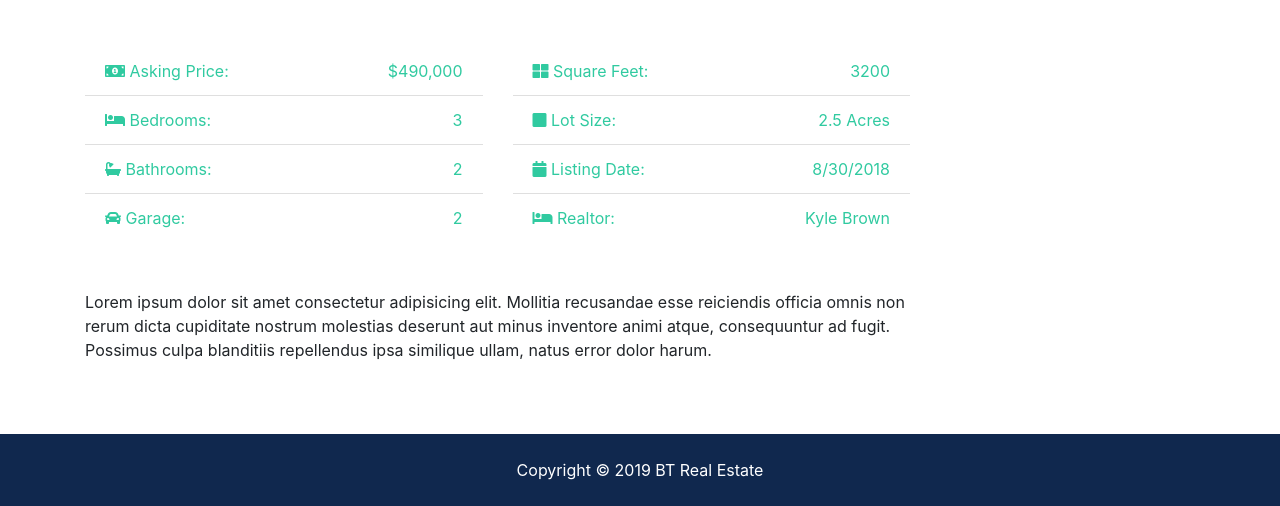
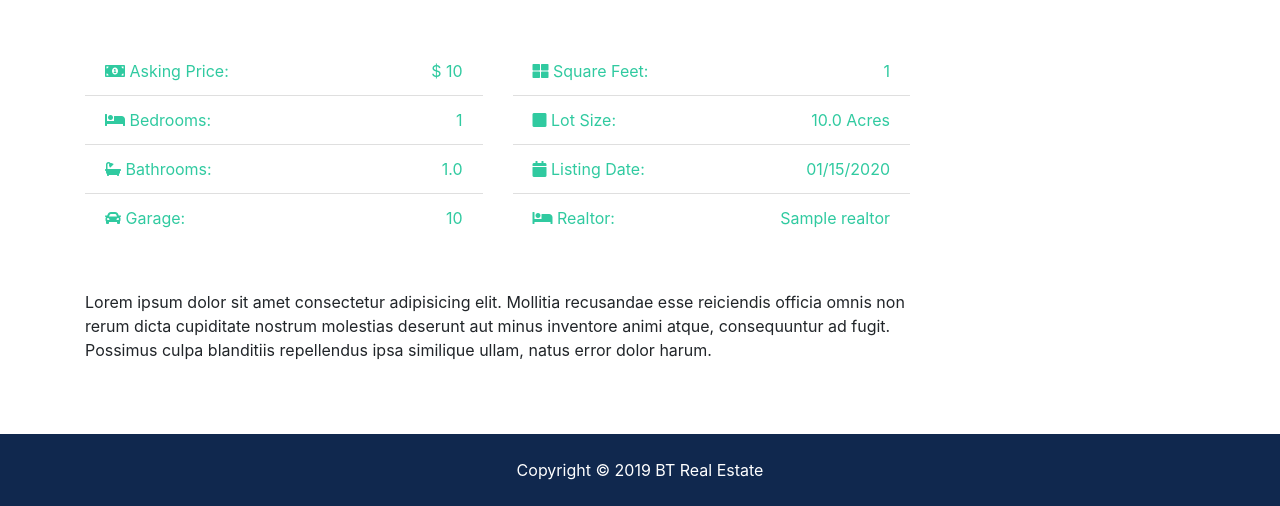
Before and after one commit to jeremy-ebinum/btre_project, a Django app: page /listings/1 in a window 1280 px wide. Shown: the part 1231-1737 px from the top of the page. Run offline with Django 3.2, Linux system fonts and the light colour scheme; tables that the repository leaves empty hold one stand-in row (values such as "Sample post"); grey boxes marked "Sample" are stand-in pictures; some libraries are stand-ins or nearby versions.

Commit message:
Single listing page functional.

```diff
--- a/listings/views.py
+++ b/listings/views.py
@@ -1,5 +1,5 @@
 from django.core.paginator import Paginator
-from django.shortcuts import render
+from django.shortcuts import render, get_object_or_404
 from .models import Listing
 
 
@@ -21,7 +21,22 @@ def index(request):
 
 
 def listing(request, listing_id):
-    return render(request, "listings/listing.html")
+    listing = get_object_or_404(Listing, id=listing_id)
+    thumbnail_fields = (
+        "photo_1",
+        "photo_2",
+        "photo_3",
+        "photo_4",
+        "photo_5",
+        "photo_6",
+    )
+    thumbnails = []
+    for field in thumbnail_fields:
+        if listing.__getattribute__(field):
+            thumbnails.append(listing.__getattribute__(field))
+
+    context = {"listing": listing, "thumbnails": thumbnails}
+    return render(request, "listings/listing.html", context)
 
 
 def search(request):
--- a/templates/listings/listing.html
+++ b/templates/listings/listing.html
@@ -1,15 +1,16 @@
 {% extends 'base.html' %}
 
 {% load static %}
+{% load humanize %}
 
 {% block content %}
 <section id="showcase-inner" class="py-5 text-white">
   <div class="container">
     <div class="row text-center">
       <div class="col-md-12">
-        <h1 class="display-4">45 Drivewood Circle</h1>
+        <h1 class="display-4">{{listing.title}}</h1>
         <p class="lead">
-          <i class="fas fa-map-marker"></i> Norwood MA, 02062</p>
+          <i class="fas fa-map-marker"></i> {{listing.city}} {{listing.state}}, {{listing.zipcode}}</p>
       </div>
     </div>
   </div>
@@ -21,12 +22,12 @@
     <nav>
       <ol class="breadcrumb">
         <li class="breadcrumb-item">
-          <a href="index.html">Home</a>
+          <a href="{% url 'index' %}">Home</a>
         </li>
         <li class="breadcrumb-item">
           <a href="{% url 'listings' %}">Listings</a>
         </li>
-        <li class="breadcrumb-item active">42 Drivewood Circle</li>
+        <li class="breadcrumb-item active">{{listing.title}}</li>
       </ol>
     </nav>
   </div>
@@ -39,39 +40,16 @@
     <div class="row">
       <div class="col-md-9">
         <!-- Home Main Image -->
-        <img src="assets/img/homes/home-1.jpg" alt="" class="img-main img-fluid mb-3">
+        <img src="{{listing.photo_main.url}}" alt="" class="img-main img-fluid mb-3">
         <!-- Thumbnails -->
         <div class="row mb-5 thumbs">
+          {% for thumbnail in thumbnails %}
           <div class="col-md-2">
-            <a href="assets/img/homes/home-inside-1.jpg" data-lightbox="home-images">
-              <img src="assets/img/homes/home-inside-1.jpg" alt="" class="img-fluid">
+            <a href="{{thumbnail.url}}" data-lightbox="home-images">
+              <img src="{{thumbnail.url}}" alt="" class="img-fluid">
             </a>
           </div>
-          <div class="col-md-2">
-            <a href="assets/img/homes/home-inside-2.jpg" data-lightbox="home-images">
-              <img src="assets/img/homes/home-inside-2.jpg" alt="" class="img-fluid">
-            </a>
-          </div>
-          <div class="col-md-2">
-            <a href="assets/img/homes/home-inside-3.jpg" data-lightbox="home-images">
-              <img src="assets/img/homes/home-inside-3.jpg" alt="" class="img-fluid">
-            </a>
-          </div>
-          <div class="col-md-2">
-            <a href="assets/img/homes/home-inside-4.jpg" data-lightbox="home-images">
-              <img src="assets/img/homes/home-inside-4.jpg" alt="" class="img-fluid">
-            </a>
-          </div>
-          <div class="col-md-2">
-            <a href="assets/img/homes/home-inside-5.jpg" data-lightbox="home-images">
-              <img src="assets/img/homes/home-inside-5.jpg" alt="" class="img-fluid">
-            </a>
-          </div>
-          <div class="col-md-2">
-            <a href="assets/img/homes/home-inside-6.jpg" data-lightbox="home-images">
-              <img src="assets/img/homes/home-inside-6.jpg" alt="" class="img-fluid">
-            </a>
-          </div>
+          {% endfor %}
         </div>
         <!-- Fields -->
         <div class="row mb-5 fields">
@@ -79,19 +57,19 @@
             <ul class="list-group list-group-flush">
               <li class="list-group-item text-secondary">
                 <i class="fas fa-money-bill-alt"></i> Asking Price:
-                <span class="float-right">$490,000</span>
+                <span class="float-right">$ {{listing.price|intcomma}} </span>
               </li>
               <li class="list-group-item text-secondary">
                 <i class="fas fa-bed"></i> Bedrooms:
-                <span class="float-right">3</span>
+                <span class="float-right">{{listing.bedrooms}}</span>
               </li>
               <li class="list-group-item text-secondary">
                 <i class="fas fa-bath"></i> Bathrooms:
-                <span class="float-right">2</span>
+                <span class="float-right">{{listing.bathrooms}}</span>
               </li>
               <li class="list-group-item text-secondary">
                 <i class="fas fa-car"></i> Garage:
-                <span class="float-right">2
+                <span class="float-right">{{listing.garage}}
                 </span>
               </li>
             </ul>
@@ -100,20 +78,20 @@
             <ul class="list-group list-group-flush">
               <li class="list-group-item text-secondary">
                 <i class="fas fa-th-large"></i> Square Feet:
-                <span class="float-right">3200</span>
+                <span class="float-right">{{listing.sqft}}</span>
               </li>
               <li class="list-group-item text-secondary">
                 <i class="fas fa-square"></i> Lot Size:
-                <span class="float-right">2.5 Acres
+                <span class="float-right">{{listing.lot_size}} Acres
                 </span>
               </li>
               <li class="list-group-item text-secondary">
                 <i class="fas fa-calendar"></i> Listing Date:
-                <span class="float-right">8/30/2018</span>
+                <span class="float-right">{{listing.list_date|date:"m/d/Y"}}</span>
               </li>
               <li class="list-group-item text-secondary">
                 <i class="fas fa-bed"></i> Realtor:
-                <span class="float-right">Kyle Brown
+                <span class="float-right">{{listing.realtor}}
                 </span>
               </li>
 
@@ -133,10 +111,10 @@
       </div>
       <div class="col-md-3">
         <div class="card mb-3">
-          <img class="card-img-top" src="assets/img/realtors/kyle.jpg" alt="Seller of the month">
+          <img class="card-img-top" src="{{listing.realtor.photo.url}}" alt="Realtor photo">
           <div class="card-body">
             <h5 class="card-title">Property Realtor</h5>
-            <h6 class="text-secondary">Kyle Brown</h6>
+            <h6 class="text-secondary">{{listing.realtor}}</h6>
           </div>
         </div>
         <button class="btn-primary btn-block btn-lg" data-toggle="modal" data-target="#inquiryModal">Make An Inquiry</button>
```
